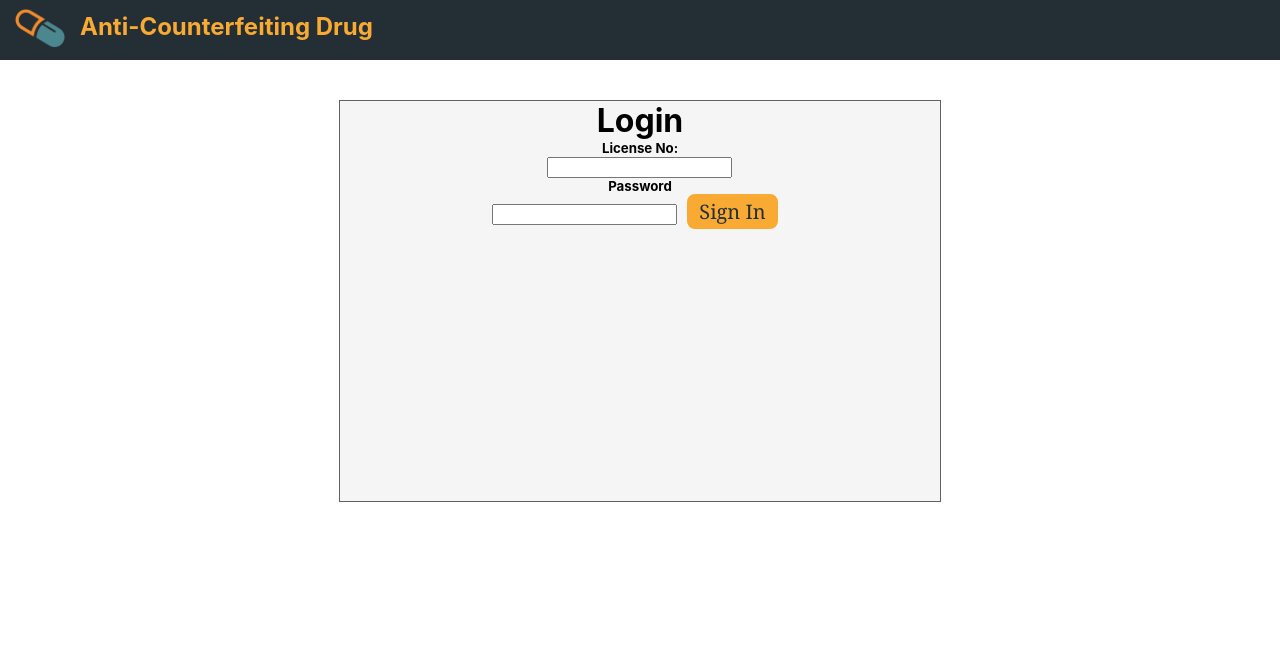
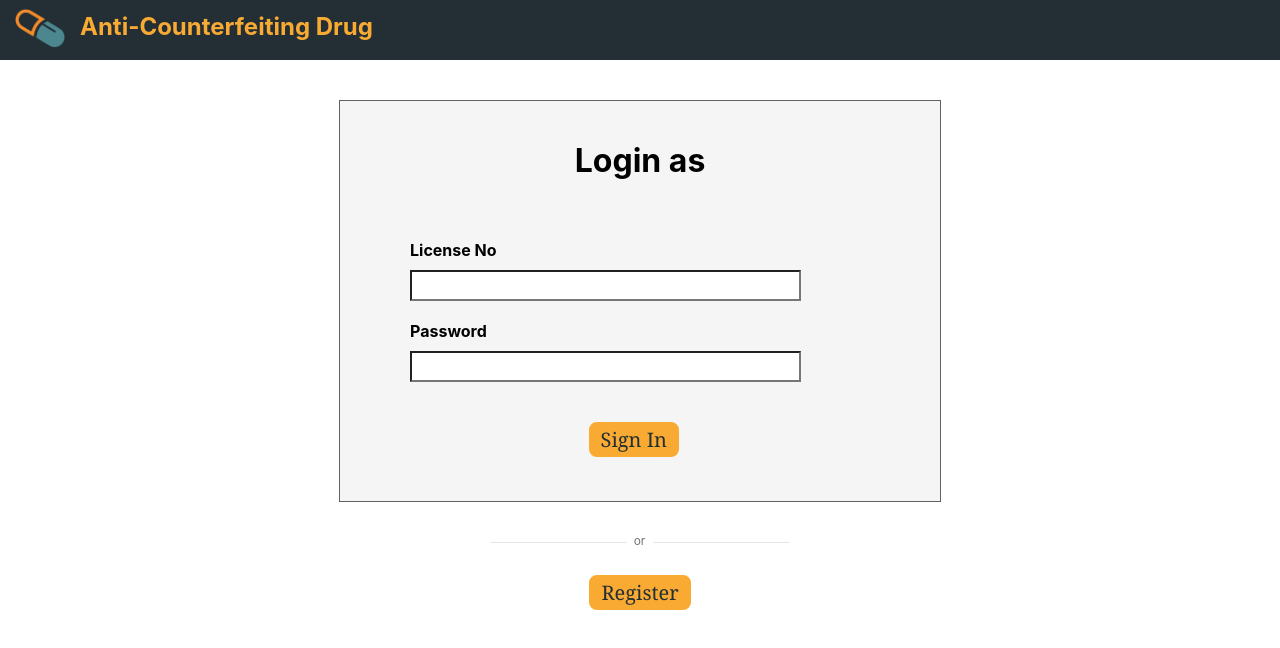
Before and after one commit to Mohitkrishna12/Anti-counterfeiting-drug-using-Blockchain, a React (Create React App) app: page /login in a window 1280 px wide. Shown: the top 648 px of the page. Built offline with nearby package versions, Linux system fonts and the light colour scheme.

Commit message:
update login and regiser component

```diff
--- a/src/Login.css
+++ b/src/Login.css
@@ -12,7 +12,48 @@
 	border:1px solid #616161;
 	height: 400px;
 	width: 600px;
-	text-align: center;
-	align-items: center;
 	margin: 20px;
 }
+.login_form_layout{
+	margin:20px 20px 20px 70px;
+
+}
+.login_form_layout button{
+	margin-left: 35%;
+	margin-top: 20px;
+
+}
+.login-newaccounttext{
+	width: 300px;
+	height:fit-content;
+	display: flex;
+	flex-direction: column;
+	align-items: center;
+	margin: 20px 0px;
+	border-top: 1px solid #e7e7e7;
+
+}
+.login-newaccounttext h5{
+	line-height: 1;
+	font-size: 12px;
+	color: #767676;
+	font-weight: 400;
+	z-index: 2;
+	position: relative;
+	bottom: 8px;
+	display: inline-block;
+	background-color: #fff;
+	padding: 0 8px 0 7px;
+	width: fit-content;
+
+
+}
+.login_input{
+	margin-bottom: 20px;
+}
+.login_input  input{
+	height: 25px;
+	margin-top: 10px;
+	background-color: white;
+	width: 75%;
+}
--- a/src/Login.js
+++ b/src/Login.js
@@ -1,22 +1,41 @@
 import React from 'react'
-import "./Login.css"
+import "./Login.css";
+import {Link} from "react-router-dom";
+import {useStateValue} from "./StateProvider";;
 
 function Login() {
+	const [state, dispatch]=useStateValue();
 	return (
 		<div className="login">
 		<div className="login-container">
-			<h1>Login</h1>
-			<form className="reg_form_layout">
-				<h5>License No:</h5>
+		<div className="login_heading">
+			<h1>Login as {state.role}</h1>
+		</div>
+			<form className="login_form_layout">
+			<div className="login_input">
+				<h4>License No</h4>
 				<input type="text"  />
-				<h5>Password</h5>
+			</div>
+			<div className="login_input">
+				<h4>Password</h4>
 				<input type="password"  />
+			</div>
+
 				<button className="login_btn" >Sign In</button>
 
 			</form>
 		</div>
+		<div className="login-newaccounttext">
+			<h5>or</h5>
+		</div>
+		<Link to="/register">
+		<button className="login_btn">Register</button>
+		</Link>
+		</div>
 
-		</div>
+
+
+
 	)
 }
 
--- a/src/Register.css
+++ b/src/Register.css
@@ -23,9 +23,7 @@
 .reg_heading h1{
 	margin: 10px;
 }
-.reg_form_layout{
 
-}
 .reg_input{
 
 	margin: 10px 20px 10px 100px;
--- a/src/Register.js
+++ b/src/Register.js
@@ -33,29 +33,29 @@ function Register({props}) {
 		</div>
 		<form className="reg_form_layout">
 		<div className="reg_input">
-			<h4>{state.role==="Pharmacurtical Owner"?"Shop":"Company"} Name : <span>*</span> </h4>
+			<h4>{state.role==="Pharmacurtical Owner"?"Shop":"Company"} Name  <span>*</span> </h4>
     	<input type="text" name="name" />
 		</div>
 		<div className="reg_input">
-			<h4>Country : <span>*</span> </h4>
+			<h4>Country  <span>*</span> </h4>
     	<input type="text" name="name" />
 		</div>
 		<div className="reg_input">
-			<h4>State : <span>*</span> </h4>
+			<h4>State  <span>*</span> </h4>
     	<input type="text" name="name" />
 		</div>
 		<div className="reg_input">
-			<h4>Address : <span>*</span> </h4>
+			<h4>Address  <span>*</span> </h4>
     	<textarea rows="4" cols="50" name="comment" />
 		</div>
 		<div className="reg_input">
-		<h4> {regValue()} License : <span>*</span> </h4>
+		<h4> {regValue()} License  <span>*</span> </h4>
 
 
     	<input type="text" name="name" />
 		</div>
 		<div className="reg_input">
-			<h4>Valid Upto : <span>*</span> </h4>
+			<h4>Valid Upto  <span>*</span> </h4>
     	<input type="date" name="name" />
 		</div>
 		<button className="login_btn">Register</button>
```
